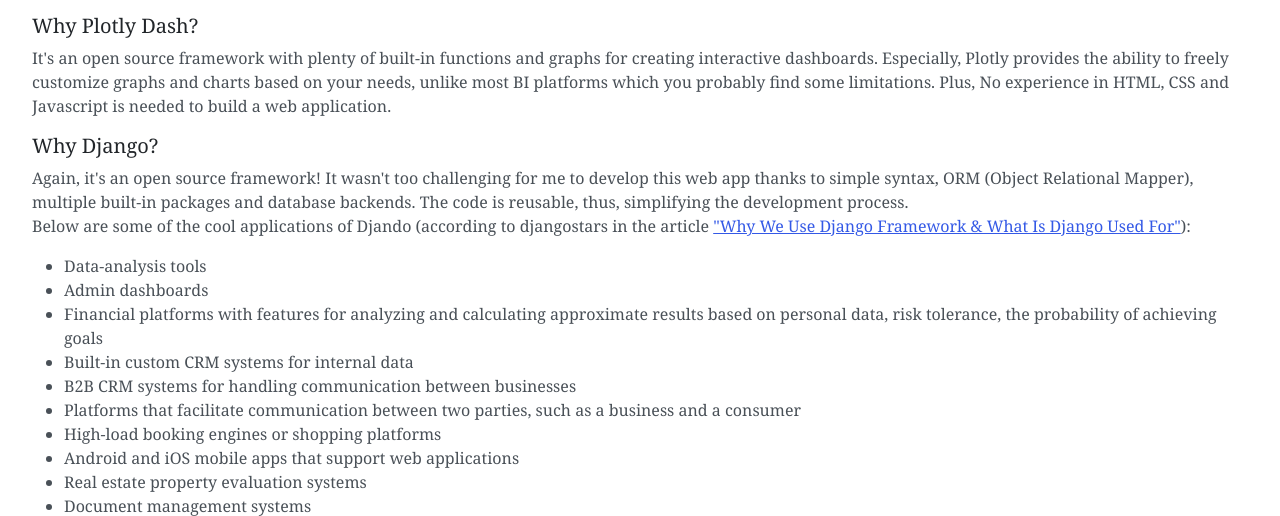
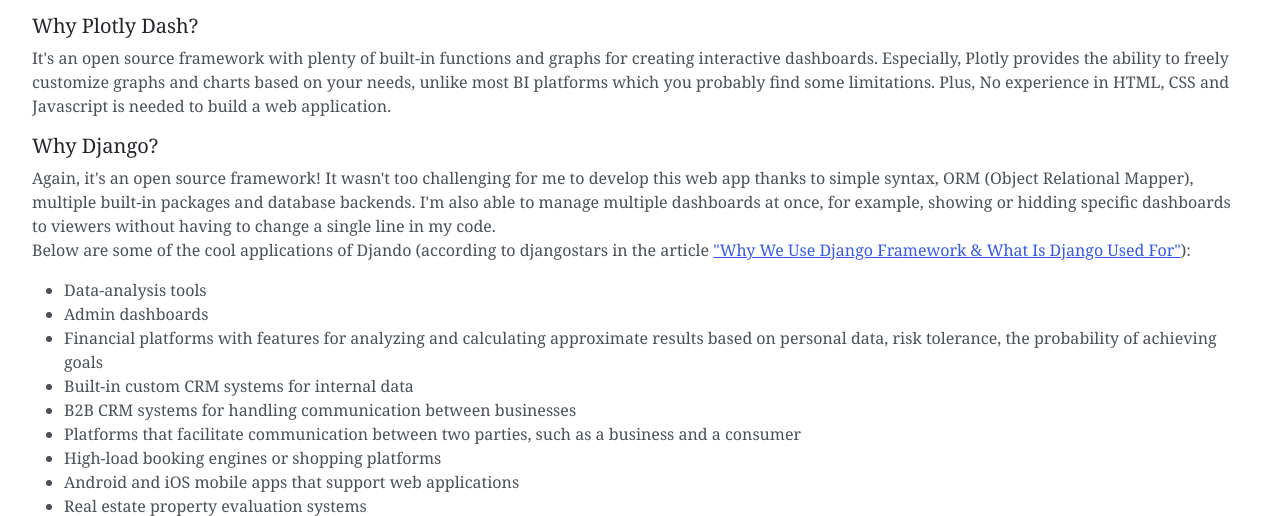
Before and after one commit to myphan512/bi_sys, a Django app: page /viz/about/ in a window 1280 px wide. Shown: the part 152-668 px from the top of the page. Run offline with Django 3.2, Linux system fonts and the light colour scheme.

Commit message:
fixing about page

```diff
--- a/bi/templates/viz/about.html
+++ b/bi/templates/viz/about.html
@@ -21,7 +21,7 @@
             <h5>Why Django?</h5>
             <p>Again, it's an open source framework!
                 It wasn't too challenging for me to develop this web app thanks to simple syntax, ORM (Object Relational Mapper), multiple built-in packages and database backends.
-                The code is reusable, thus, simplifying the development process.
+                I'm also able to manage multiple dashboards at once, for example, showing or hidding specific dashboards to viewers without having to change a single line in my code.
                 <br>
                 Below are some of the cool applications of Djando (according to djangostars in the article <a href="https://djangostars.com/blog/why-we-use-django-framework/"> "Why We Use Django Framework & What Is Django Used For"</a>):
                 <ul class="example" style="padding-top:0px">
```
